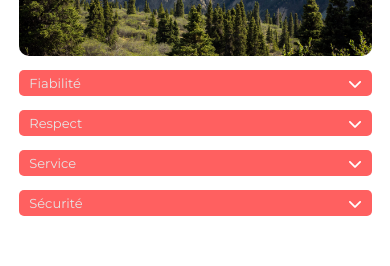
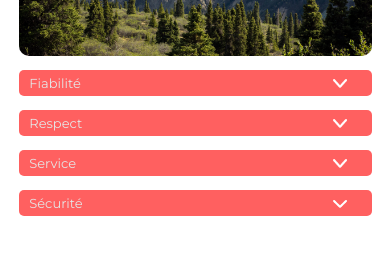
Before and after one commit to pierremorinv/Projet_7_OC_12_04_2023, a React (Create React App) app in the folder kasa/: page /about in a window 390 px wide. Shown: the part 240-506 px from the top of the page. Built offline with nearby package versions, Linux system fonts and the light colour scheme.

Commit message:
fix size button on Collapse Component

```diff
--- a/kasa/src/components/Collapse/style.scss
+++ b/kasa/src/components/Collapse/style.scss
@@ -19,11 +19,12 @@
   }
   .collapse-button {
     padding-right: 15px;
-    @media screen and (max-width: 599px) {
-      padding-right: 5px;
-    }
     .collapse-button-img {
-      width: 50%;
+      @media screen and (max-width: 599px) {
+        padding-right: 5px;
+
+        width: 50%;
+      }
     }
   }
   .collapse-content {
```
